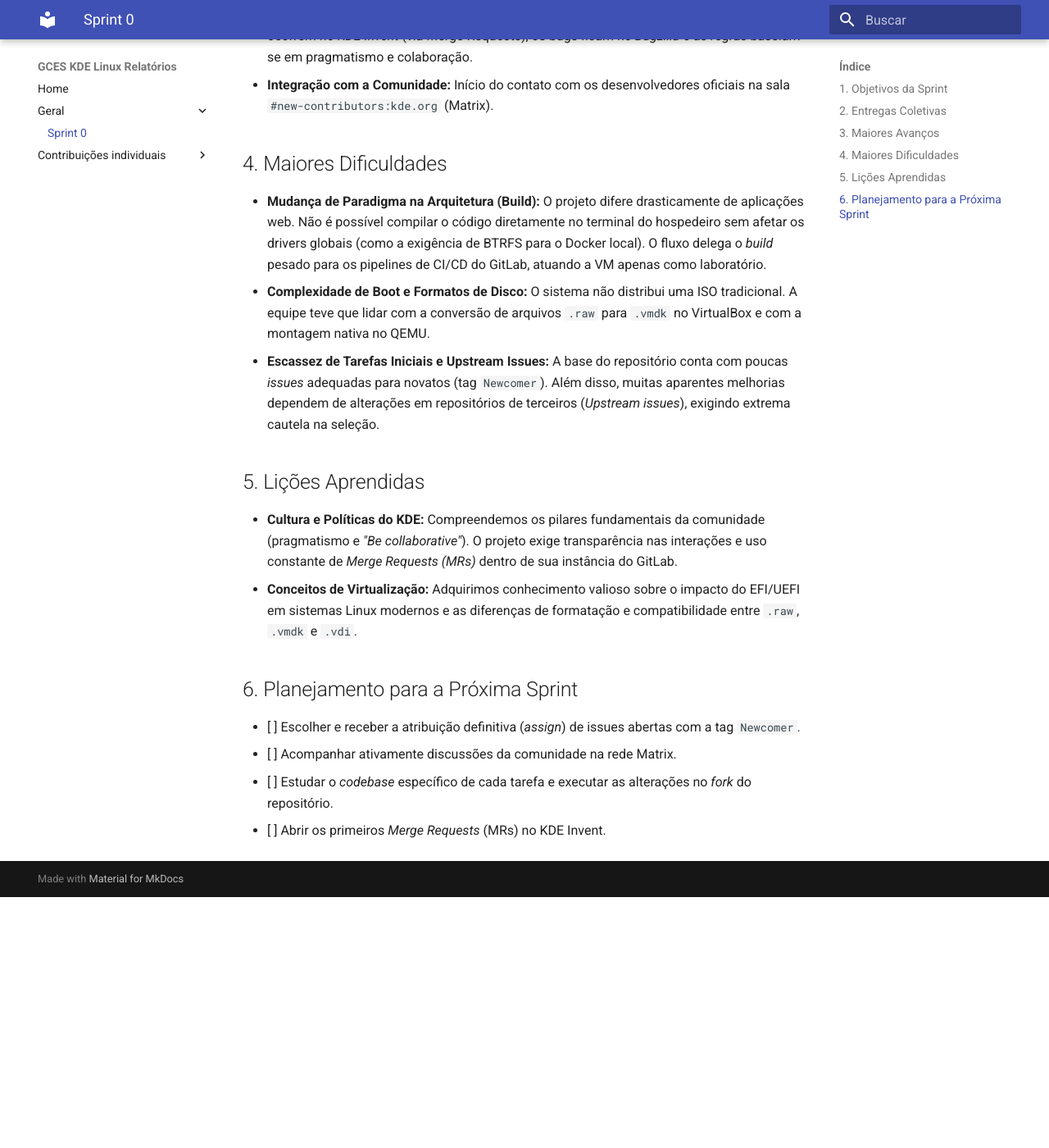
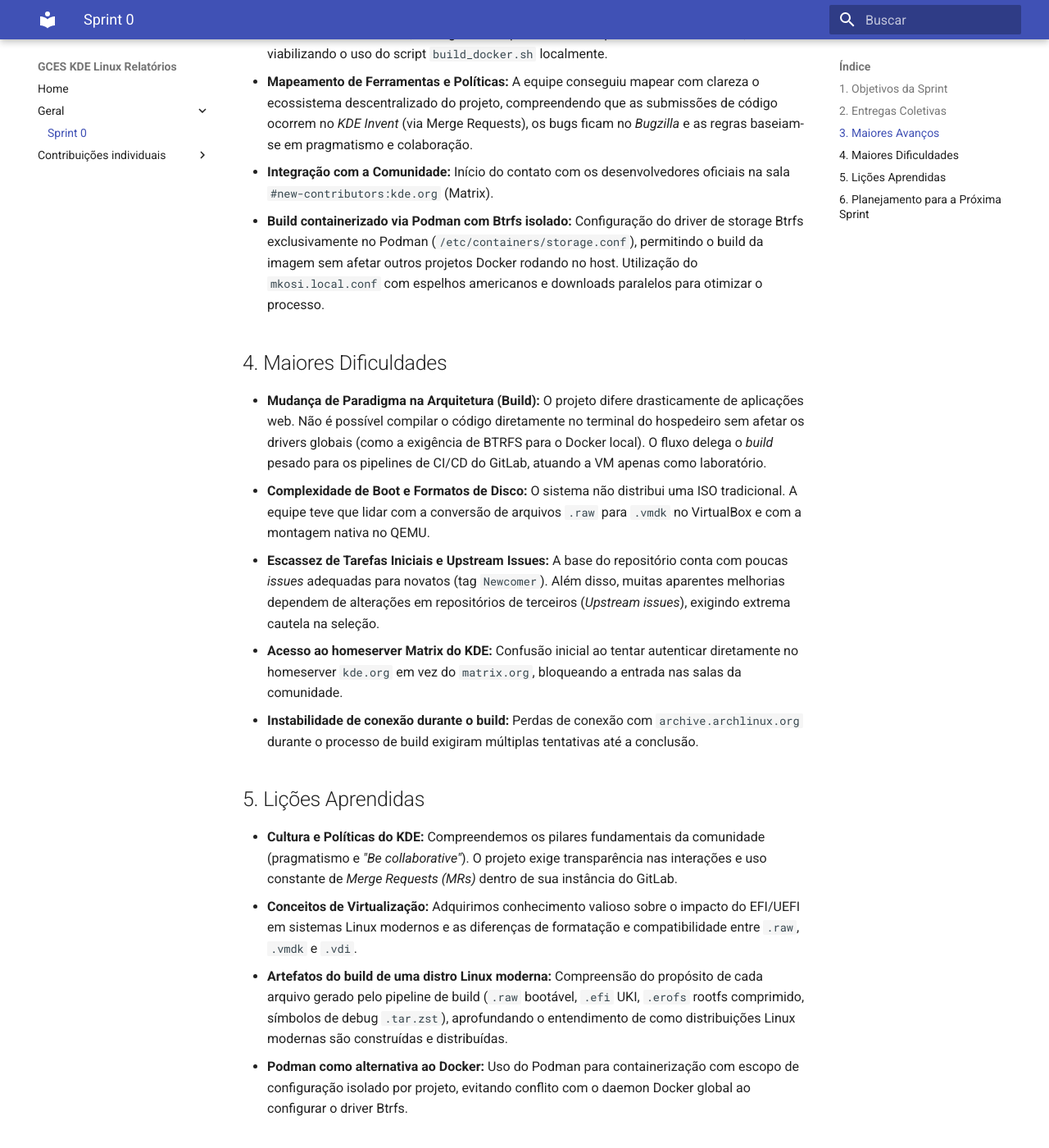
Before and after one commit to caiolamego/GCES-KDELinux-relatorios, an MkDocs documentation site: the page built from docs/sprint0.md, in a window 1280 px wide and 1400 px high, scrolled down 1209 px. Shown: the whole window at 82% size. Built offline with MkDocs 1.6.1 and Material for MkDocs 9.7.7, drawn with Linux system fonts in a browser that asks for light colours; before the commit the page ends 2303 px from its top, so only the background shows below that; some of the changed text lies outside the part shown.

```diff
--- a/docs/sprint0.md
+++ b/docs/sprint0.md
@@ -18,21 +18,27 @@
 | João Capozzi | Configuração nativa de ambiente local no Linux (Manjaro) usando QEMU via `virt-manager`, configuração de firmware UEFI e boot direto via arquivo `.raw`. |
 | João Pedro | Configuração de ambiente local no Windows utilizando VirtualBox, incluindo a conversão de formato de disco (`.raw` para `.vmdk`) via `VBoxManage` e ativação de EFI para o boot. |
 | Victório Lázaro | Setup avançado de VM isolada (Ubuntu) com Virtual Machine Manager e VirtioFS para compartilhar o repositório local e buildar a imagem sem quebrar dependências do host (BTRFS). Pedido de atribuição em issue `Newcomer`. |
+| Felipe Amorim | Leitura dos guias de envolvimento e contribuição KDE, criação de conta no Matrix (salas `#new-contributors` e KDE Linux), instalação do KDE Linux via VirtualBox (conversão `.raw` → `.vmdk`), criação de conta no Invent KDE, fork do repositório e build local da imagem utilizando **Podman** com driver Btrfs isolado, sem impactar configurações globais do Docker. |
 
 ## 3. Maiores Avanços
 * **Configuração de Ambiente Multiplataforma:** Toda a equipe obteve sucesso em subir o KDE Linux localmente de forma isolada, superando a barreira de virtualização do OS em diferentes ecossistemas: Windows via VirtualBox, Manjaro via QEMU e Ubuntu via Virtual Machine Manager.
 * **Setup de Build Isolado (VirtioFS):** Criação de um ambiente de *build* por meio de uma VM com driver BTRFS nativo, interligada ao repositório do hospedeiro usando VirtioFS, viabilizando o uso do script `build_docker.sh` localmente.
 * **Mapeamento de Ferramentas e Políticas:** A equipe conseguiu mapear com clareza o ecossistema descentralizado do projeto, compreendendo que as submissões de código ocorrem no *KDE Invent* (via Merge Requests), os bugs ficam no *Bugzilla* e as regras baseiam-se em pragmatismo e colaboração.
 * **Integração com a Comunidade:** Início do contato com os desenvolvedores oficiais na sala `#new-contributors:kde.org` (Matrix).
+* **Build containerizado via Podman com Btrfs isolado:** Configuração do driver de storage Btrfs exclusivamente no Podman (`/etc/containers/storage.conf`), permitindo o build da imagem sem afetar outros projetos Docker rodando no host. Utilização do `mkosi.local.conf` com espelhos americanos e downloads paralelos para otimizar o processo.
 
 ## 4. Maiores Dificuldades
 * **Mudança de Paradigma na Arquitetura (Build):** O projeto difere drasticamente de aplicações web. Não é possível compilar o código diretamente no terminal do hospedeiro sem afetar os drivers globais (como a exigência de BTRFS para o Docker local). O fluxo delega o *build* pesado para os pipelines de CI/CD do GitLab, atuando a VM apenas como laboratório.
 * **Complexidade de Boot e Formatos de Disco:** O sistema não distribui uma ISO tradicional. A equipe teve que lidar com a conversão de arquivos `.raw` para `.vmdk` no VirtualBox e com a montagem nativa no QEMU.
 * **Escassez de Tarefas Iniciais e Upstream Issues:** A base do repositório conta com poucas *issues* adequadas para novatos (tag `Newcomer`). Além disso, muitas aparentes melhorias dependem de alterações em repositórios de terceiros (*Upstream issues*), exigindo extrema cautela na seleção.
+* **Acesso ao homeserver Matrix do KDE:** Confusão inicial ao tentar autenticar diretamente no homeserver `kde.org` em vez do `matrix.org`, bloqueando a entrada nas salas da comunidade.
+* **Instabilidade de conexão durante o build:** Perdas de conexão com `archive.archlinux.org` durante o processo de build exigiram múltiplas tentativas até a conclusão.
 
 ## 5. Lições Aprendidas
 * **Cultura e Políticas do KDE:** Compreendemos os pilares fundamentais da comunidade (pragmatismo e *"Be collaborative"*). O projeto exige transparência nas interações e uso constante de *Merge Requests (MRs)* dentro de sua instância do GitLab.
 * **Conceitos de Virtualização:** Adquirimos conhecimento valioso sobre o impacto do EFI/UEFI em sistemas Linux modernos e as diferenças de formatação e compatibilidade entre `.raw`, `.vmdk` e `.vdi`.
+* **Artefatos do build de uma distro Linux moderna:** Compreensão do propósito de cada arquivo gerado pelo pipeline de build (`.raw` bootável, `.efi` UKI, `.erofs` rootfs comprimido, símbolos de debug `.tar.zst`), aprofundando o entendimento de como distribuições Linux modernas são construídas e distribuídas.
+* **Podman como alternativa ao Docker:** Uso do Podman para containerização com escopo de configuração isolado por projeto, evitando conflito com o daemon Docker global ao configurar o driver Btrfs.
 
 ## 6. Planejamento para a Próxima Sprint
 * [ ] Escolher e receber a atribuição definitiva (*assign*) de issues abertas com a tag `Newcomer`.
```
Also changed, not shown: docs/contribuicoes_individuais/felipeamorim/diarioDeBordo.md (+2 -2 lines), docs/index.md (+2 -1 lines).
